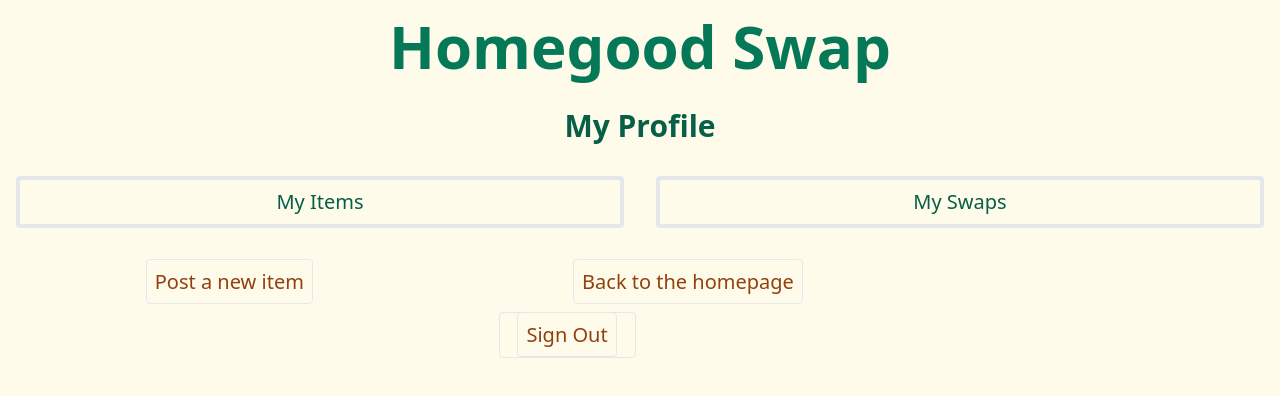
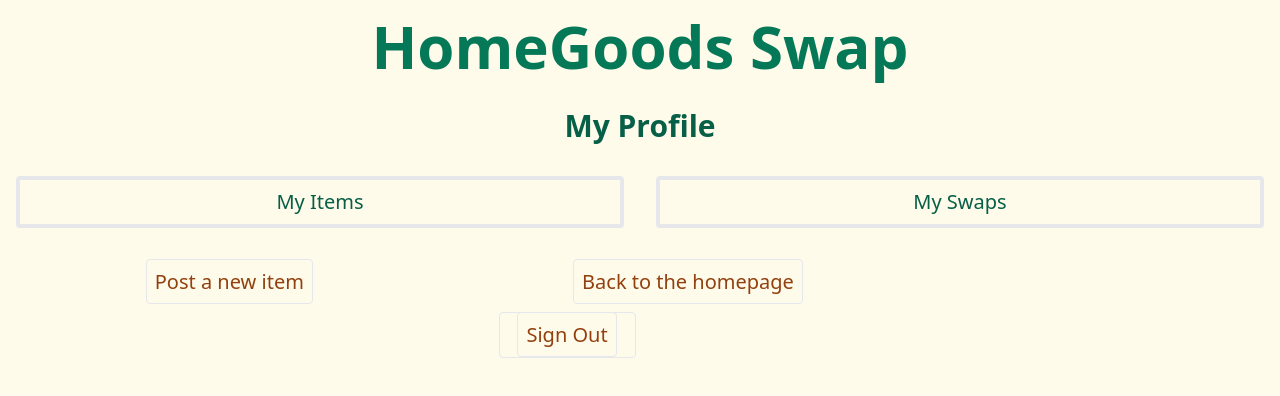
Before and after one commit to ErikkaAsem/final_project, a website: page myprofile.html in a window 1280 px wide. Drawn offline with nearby package versions, Linux system fonts and the light colour scheme; no server answers.

Commit message:
HomeGoods Swap consistency

```diff
--- a/myprofile.html
+++ b/myprofile.html
@@ -4,14 +4,14 @@
 <head>
   <meta charset="UTF-8">
   <meta name="viewport" content="width=device-width, initial-scale=1.0">
-  <title>HomegoodSwap</title>
+  <title>HomeGoods Swap</title>
   <link href="https://unpkg.com/tailwindcss@^2/dist/tailwind.min.css" rel="stylesheet" type="text/css">
   <link type="text/css" rel="stylesheet" href="https://www.gstatic.com/firebasejs/ui/4.7.3/firebase-ui-auth.css" />
 </head>
 
 <body class="bg-yellow-50">
 
-      <h1 class="font-bold text-6xl text-green-700 text-center p-4">Homegood Swap</h1>
+      <h1 class="font-bold text-6xl text-green-700 text-center p-4">HomeGoods Swap</h1>
       <h2 class="font-bold text-3xl text-green-800 text-center m-4">My Profile</h2>
 
       <div class="flex">
```
Also changed, not shown: homepage2.html (+1 -1 lines), index.html (+1 -1 lines), post-item.html (+1 -1 lines).
